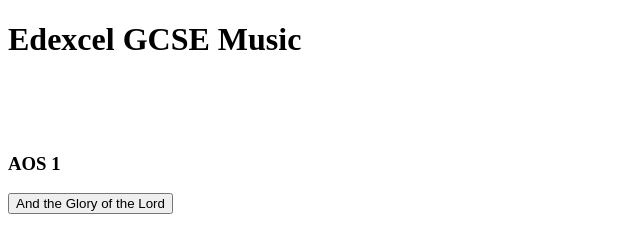
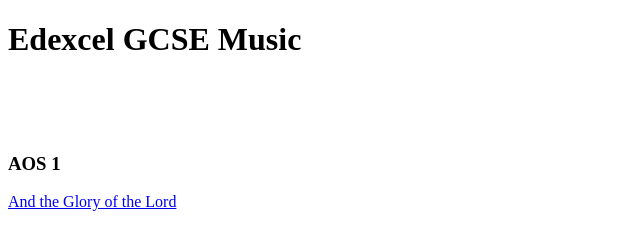
Before and after one commit to A-J-Rimmer/GCSE-Music, a plain HTML site: page index.html in a window 1280 px wide. Shown: the whole page, without its empty margins (0-640 px from the left). Drawn offline with Linux system fonts and the light colour scheme.

Commit message:
Update index.html

```diff
--- a/index.html
+++ b/index.html
@@ -9,6 +9,6 @@
 <br>
 <br>
 <h3>AOS 1</h3>
-<button type="button" href="Handel.pdf">And the Glory of the Lord</button>
+<a href="Handel.pdf">And the Glory of the Lord</a>
     </body>
 </html>
```
